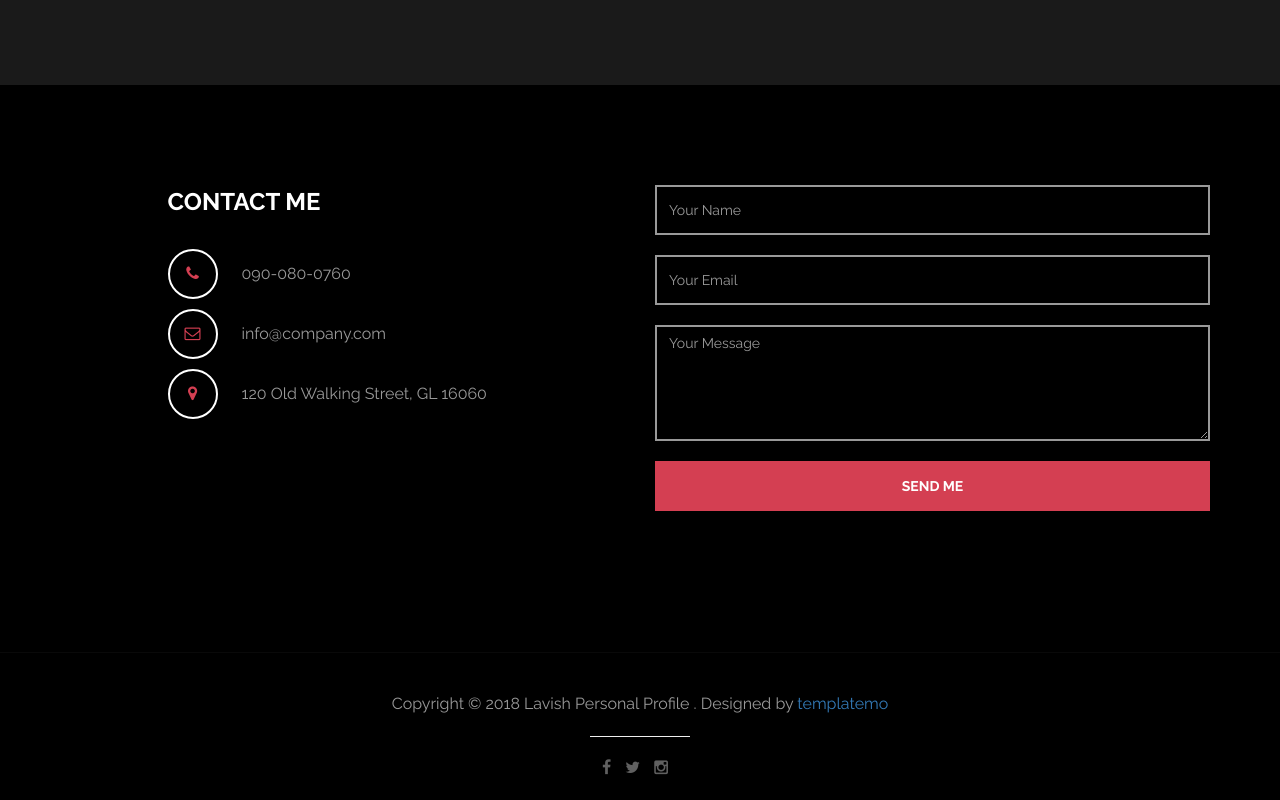
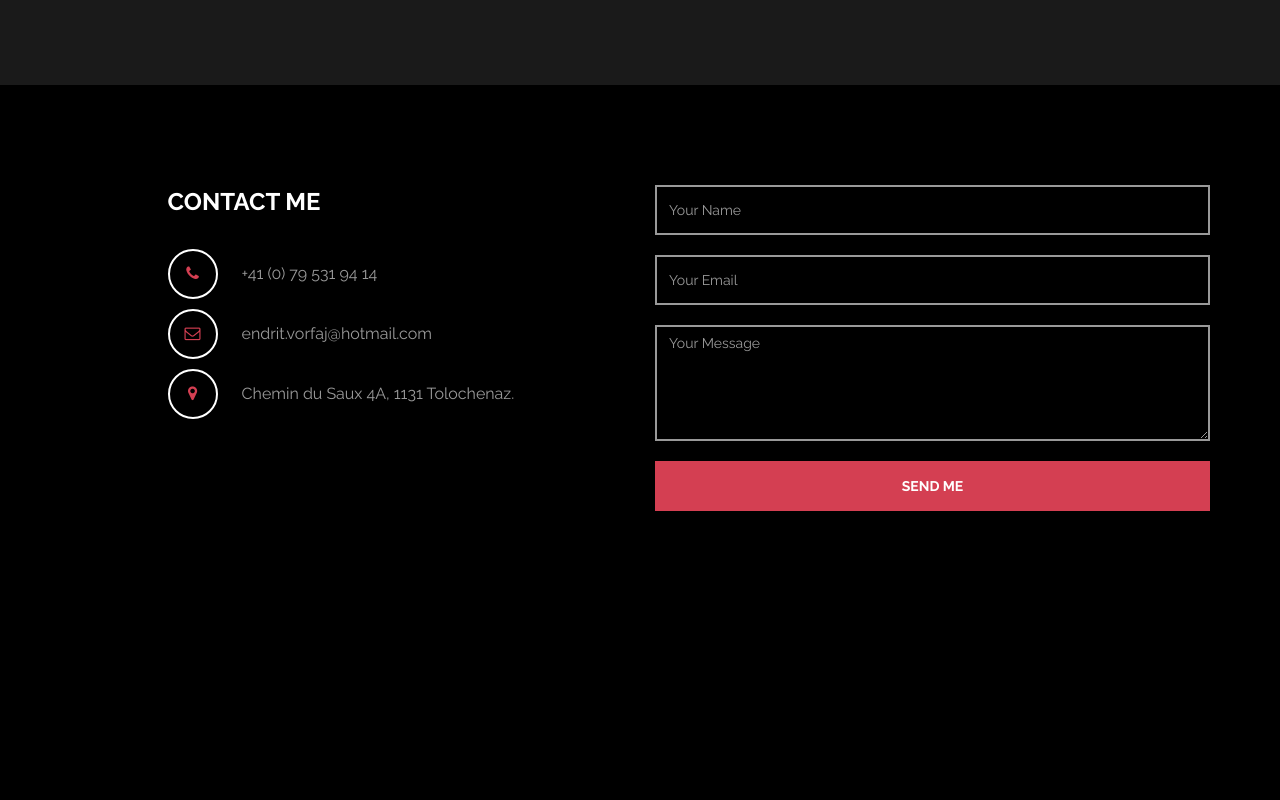
Before and after one commit to eddvf/eddvf, a plain HTML site: page index.html in a window 1280 px wide. Shown: the part 2479-3279 px from the top of the page. After the commit the page ends 3131 px from the top, so only its background shows below. Drawn offline with Linux system fonts and the light colour scheme.

Commit message:
"contact modified"

```diff
--- a/index.html
+++ b/index.html
@@ -213,9 +213,9 @@
 					<div class="col-lg-5 col-lg-offset-1 col-md-6 wow fadeInUp" data-wow-delay="0.6s">
 						<address>
 							<p class="contact-title">CONTACT ME</p>
-							<p><i class="fa fa-phone"></i> 090-080-0760</p>
-							<p><i class="fa fa-envelope-o"></i> info@company.com</p>
-							<p><i class="fa fa-map-marker"></i> 120 Old Walking Street, GL 16060</p>
+							<p><i class="fa fa-phone"></i> +41 (0) 79 531 94 14</p>
+							<p><i class="fa fa-envelope-o"></i> endrit.vorfaj@hotmail.com</p>
+							<p><i class="fa fa-map-marker"></i> Chemin du Saux 4A, 1131 Tolochenaz. </p>
 						</address>
 					</div>
 					<div class="col-lg-6 col-md-6 col-xs-10 wow fadeInUp" data-wow-delay="0.6s">
@@ -232,26 +232,6 @@
 			</div>
 		</div>
 		<!-- end contact -->
-
-		<!-- start footer -->
-		<footer>
-			<div class="container">
-				<div class="row">
-					<div class="col-md-12 wow fadeIn" data-wow-delay="0.9s">
-						<p>Copyright &copy; 2018 Lavish Personal Profile
-
-							. Designed by <a rel="nofollow noopener" href="https://templatemo.com">templatemo</a></p>
-						<hr>
-						<ul class="social-icon">
-							<li><a href="#" class="fa fa-facebook"></a></li>
-							<li><a href="#" class="fa fa-twitter"></a></li>
-							<li><a href="#" class="fa fa-instagram"></a></li>
-						</ul>
-					</div>
-				</div>
-			</div>
-		</footer>
-		<!-- end footer -->
 
 	</div>
 
```
